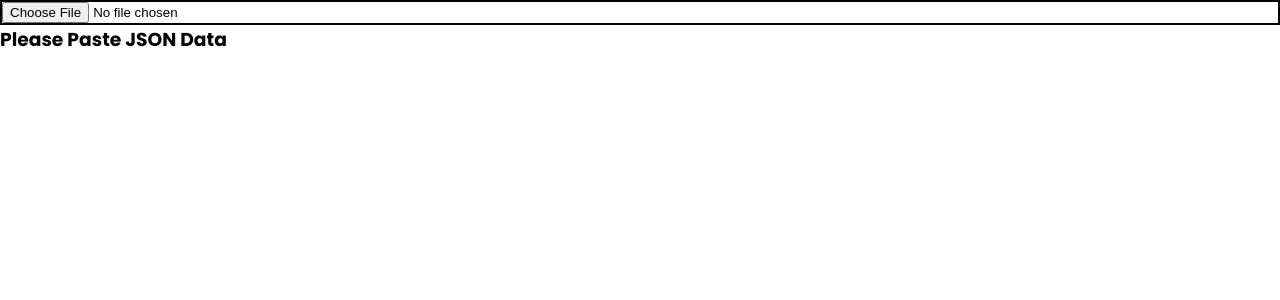
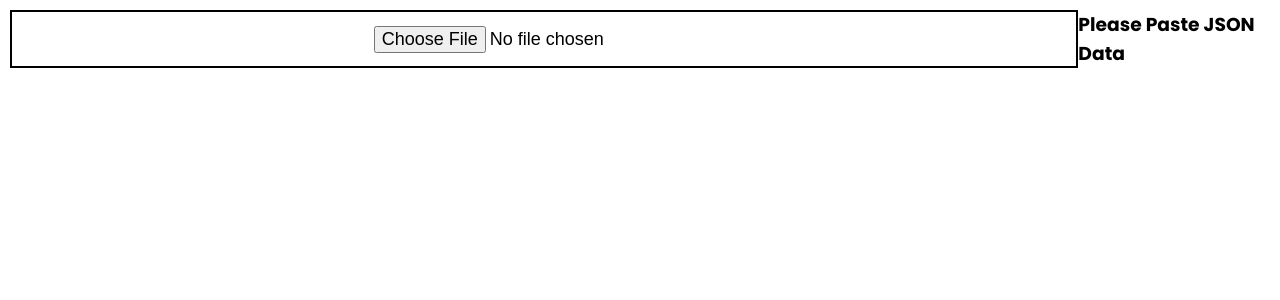
Before and after one commit to PatelPreyansh30/Frontend-Assignment, a React (Create React App) app: page / in a window 1280 px wide. Shown: the top 300 px of the page. Built offline with nearby package versions, Linux system fonts and the light colour scheme.

Commit message:
changes in input field style

```diff
--- a/src/App.css
+++ b/src/App.css
@@ -1,4 +1,4 @@
 .app {
+  margin: 10px;
   display: flex;
-  flex-wrap: wrap;
 }
--- a/src/components/InputField.tsx
+++ b/src/components/InputField.tsx
@@ -20,17 +20,17 @@ const InputField = (props: { handleOnChange: any; setJsonData: any }) => {
   };
 
   return (
-    <>
+    <div className="inputField-main">
       <input
         name=""
         id=""
-        className="inputField-main"
+        className=""
         accept=".json"
         type="file"
         placeholder="Select JSON File"
         onChange={handleOnChange}
       />
-    </>
+    </div>
   );
 };
 
--- a/src/style/inputField.css
+++ b/src/style/inputField.css
@@ -1,4 +1,11 @@
 .inputField-main {
+    display: flex;
+    align-items: center;
+    justify-content: center;
+    width: 100%;
     border: 2px solid black;
-    width: 100%;
 }
+
+.inputField-main input[type=file] {
+    font-size: 18px;
+}
```
